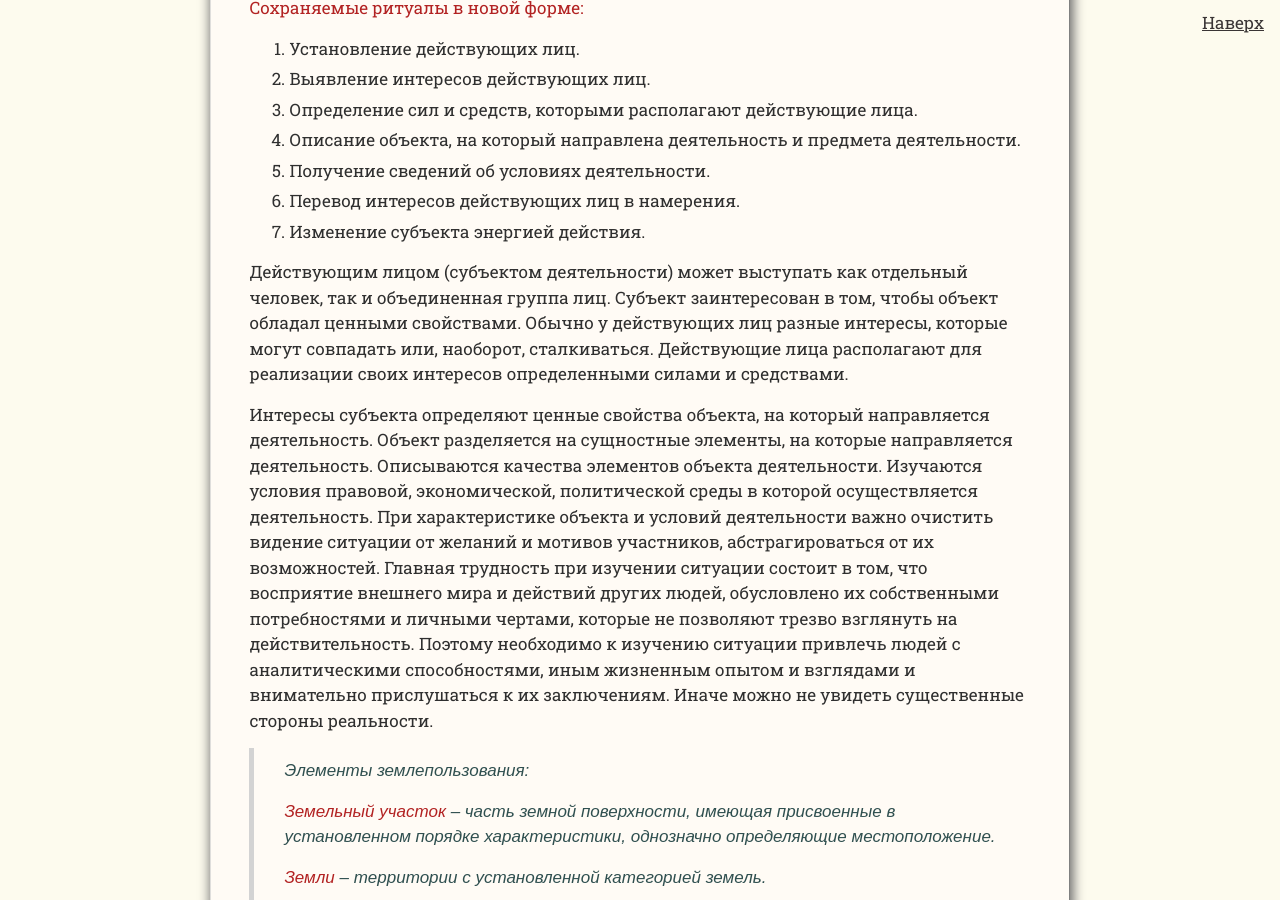
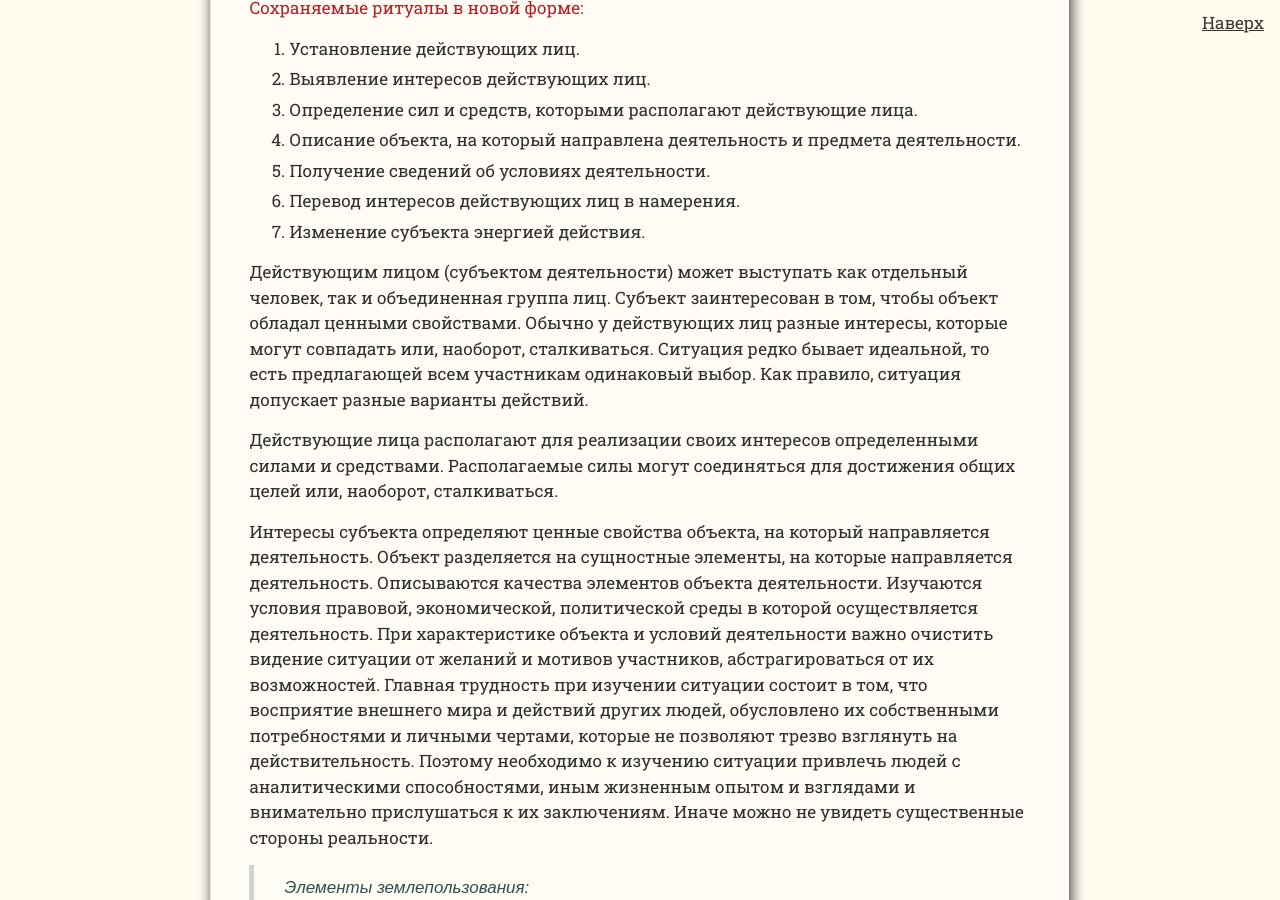
Before and after one commit to SergSi/land-use-art, a Jekyll site: the page built from _posts/2024-12-15-alhimia.md, in a window 1280 px wide and 900 px high, scrolled down 5626 px. Built offline with Jekyll 4.4.1, drawn with Linux system fonts in a browser that asks for light colours; some web fonts are replaced.

Commit message:
Update 2024-12-15-alhimia.md

```diff
--- a/_posts/2024-12-15-alhimia.md
+++ b/_posts/2024-12-15-alhimia.md
@@ -120,7 +120,9 @@ file-1="Алхимия.png" caption-1="Схема Великого алхими
 
 7. Изменение субъекта энергией действия.
 
-Действующим лицом (субъектом деятельности) может выступать как отдельный человек, так и объединенная группа лиц. Субъект заинтересован в том, чтобы объект обладал ценными свойствами. Обычно у действующих лиц разные интересы, которые могут совпадать или, наоборот, сталкиваться. Действующие лица располагают для реализации своих интересов определенными силами и средствами.
+Действующим лицом (субъектом деятельности) может выступать как отдельный человек, так и объединенная группа лиц. Субъект заинтересован в том, чтобы объект обладал ценными свойствами. Обычно у действующих лиц разные интересы, которые могут совпадать или, наоборот, сталкиваться. Ситуация редко бывает идеальной, то есть предлагающей всем участникам одинаковый выбор. Как правило, ситуация допускает разные варианты действий.
+
+Действующие лица располагают для реализации своих интересов определенными силами и средствами. Располагаемые силы могут соединяться для достижения общих целей или, наоборот, сталкиваться.
 
 Интересы субъекта определяют ценные свойства объекта, на который направляется деятельность. Объект разделяется на сущностные элементы, на которые направляется деятельность. Описываются качества элементов объекта деятельности. Изучаются условия правовой, экономической, политической среды в которой осуществляется деятельность. При характеристике объекта и условий деятельности важно очистить видение ситуации от желаний и мотивов участников, абстрагироваться от их возможностей. Главная трудность при изучении ситуации состоит в том, что восприятие внешнего мира и действий других людей, обусловлено их собственными потребностями и личными чертами, которые не позволяют трезво взглянуть на действительность. Поэтому необходимо к изучению ситуации привлечь людей с аналитическими способностями, иным жизненным опытом и взглядами и внимательно прислушаться к их заключениям. Иначе можно не увидеть существенные стороны реальности.
 
```
